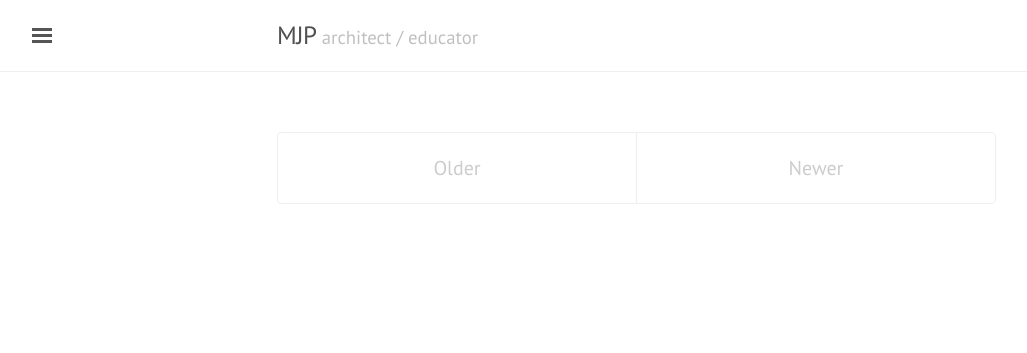
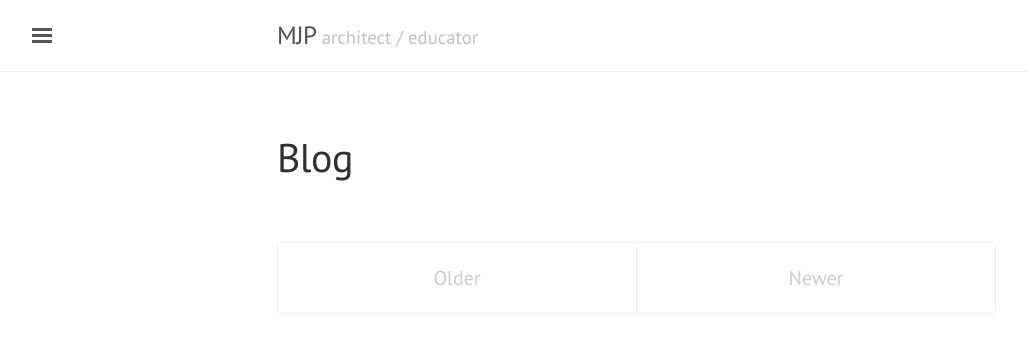
Before and after one commit to millipz/millipz.github.io, a Jekyll site: the page built from blog.html, in a window 1280 px wide. Shown: the top 353 px of the page, without its empty margins (3-1030 px from the left). Built offline with Jekyll 4.4.1, drawn with Linux system fonts in a browser that asks for light colours.

Commit message:
Trying to get it working

```diff
--- a/_includes/sidebar.html
+++ b/_includes/sidebar.html
@@ -24,13 +24,12 @@
         {% endif %}
       {% endif %}
     {% endfor %}
-
-    <span class="sidebar-nav-item">Site based on <a href="http://lanyon.getpoole.com/">Lanyon</a>, running on <a href="https://jekyllrb.com/">Jekyll</a></span>
-    <a class="sidebar-nav-item" href="{{ site.github.repo }}">GitHub project</a>
-    <span class="sidebar-nav-item">Currently v{{ site.version }}</span>
   </nav>
 
   <div class="sidebar-item">
+    <p>
+      Site based on <a href="http://lanyon.getpoole.com/">Lanyon</a>, running on <a href="https://jekyllrb.com/">Jekyll</a>
+    </p>
     <p>
       &copy; {{ site.time | date: '%Y' }}. All rights reserved.
     </p>
--- a/blog.html
+++ b/blog.html
@@ -1,5 +1,5 @@
 ---
-layout: default
+layout: page
 title: Blog
 ---
 
```
